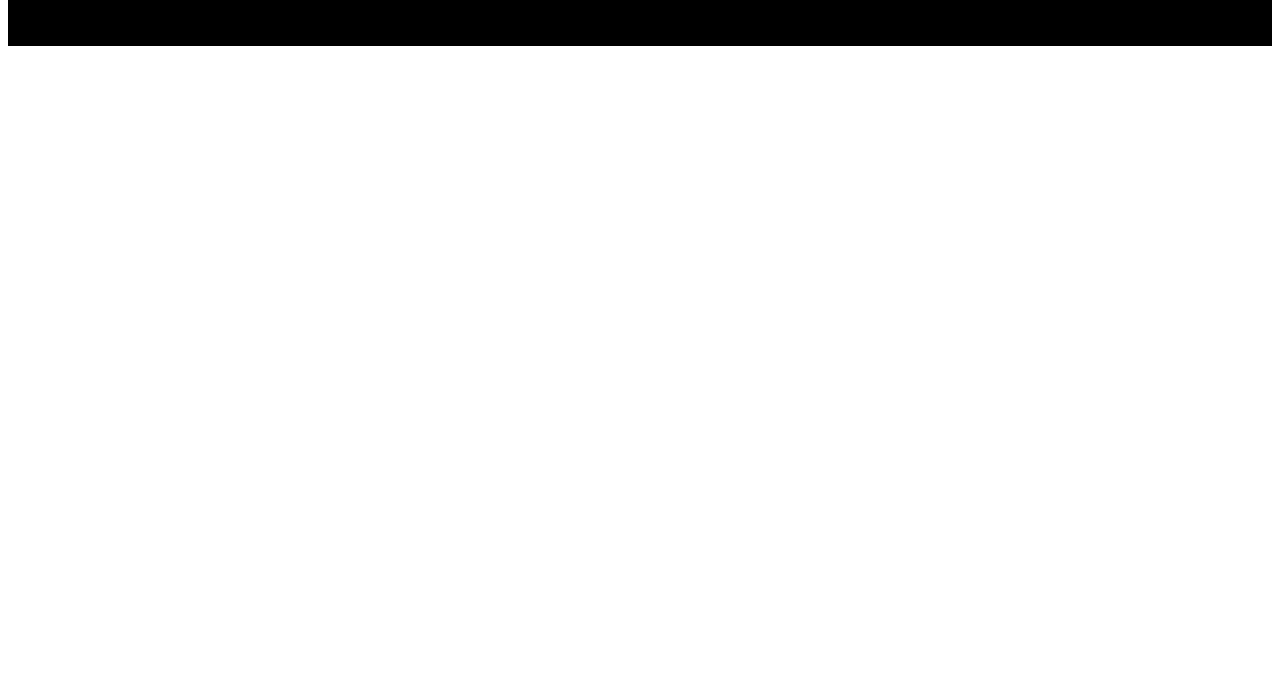
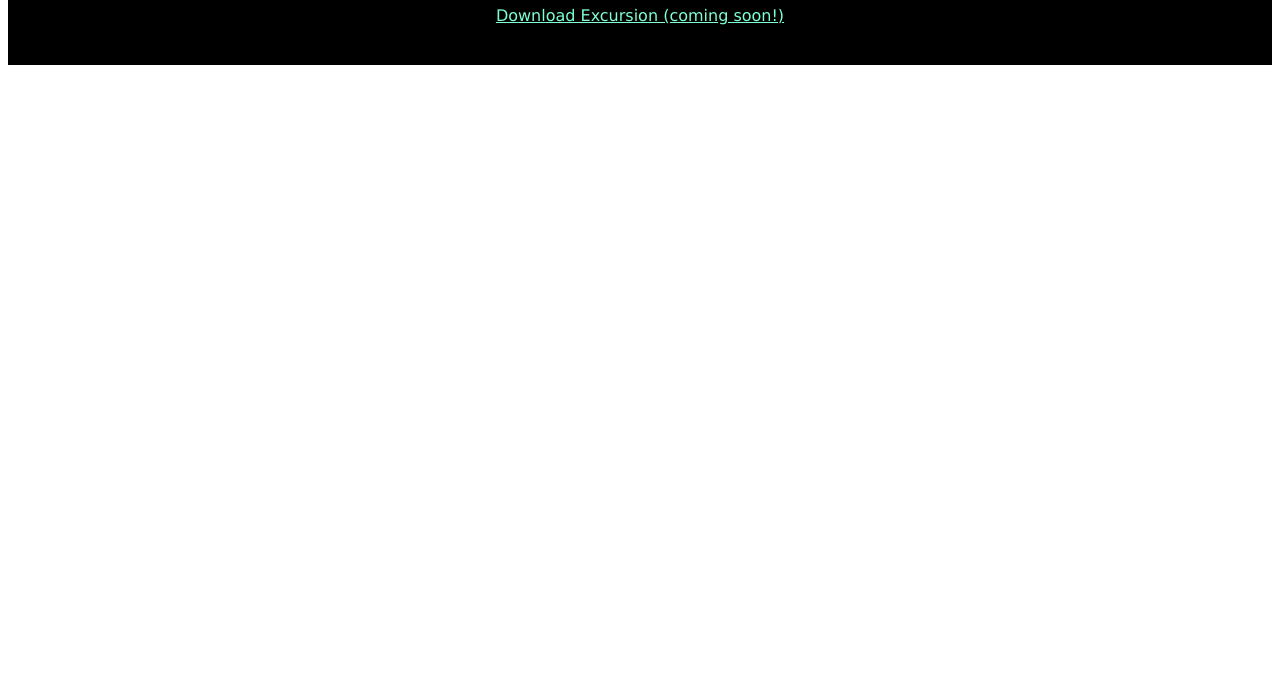
Before and after one commit to mishapim/excursion, a plain HTML site: page index.html in a window 1280 px wide. Shown: the part 123-800 px from the top of the page. Drawn offline with Linux system fonts and the light colour scheme.

Commit message:
link in header

```diff
--- a/index.html
+++ b/index.html
@@ -9,6 +9,7 @@
   <div>
     <header class ="top-header">
         <h1>Discover hidden places in the world around you</h1>
+        <a href="#" class="temp-link">Download Excursion (coming soon!)</a>
     </header>
 
 
```
